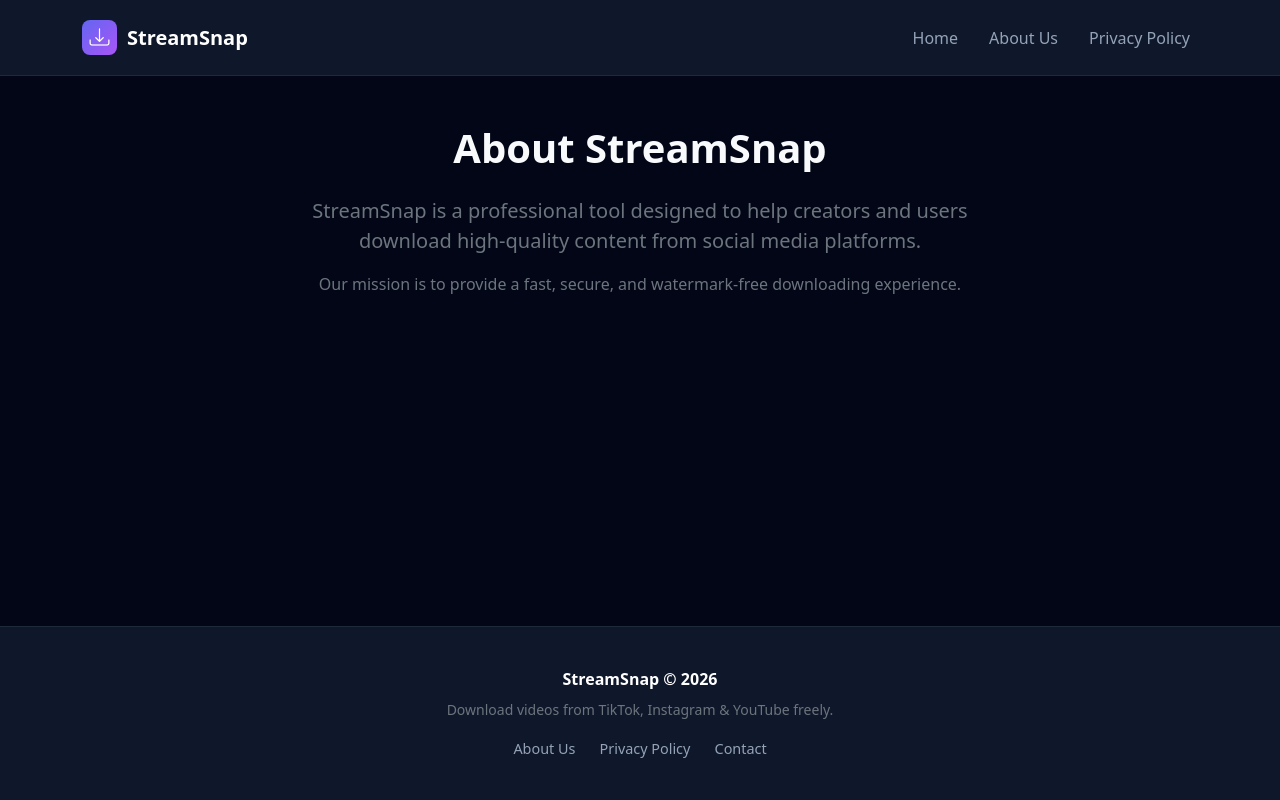
After one commit to Arslan2116/streamsnap-backend, a Flask app: template templates/about.html in a window 1280 px wide. The commit adds this page. Run offline with Flask 3, Linux system fonts and the light colour scheme; the template is opened without the code that fills it, so the values that code supplies are empty; some libraries are stand-ins or nearby versions.

Commit message:
Added Header Footer and Pages

```diff
--- /dev/null
+++ b/templates/about.html
@@ -0,0 +1,13 @@
+{% extends "layout.html" %}
+
+{% block content %}
+<div class="container py-5 text-center">
+    <h1 class="fw-bold mb-4">About StreamSnap</h1>
+    <div class="row justify-content-center">
+        <div class="col-md-8 text-secondary">
+            <p class="lead">StreamSnap is a professional tool designed to help creators and users download high-quality content from social media platforms.</p>
+            <p>Our mission is to provide a fast, secure, and watermark-free downloading experience.</p>
+        </div>
+    </div>
+</div>
+{% endblock %}
--- /dev/null
+++ b/templates/layout.html
@@ -0,0 +1,68 @@
+<!DOCTYPE html>
+<html lang="en">
+<head>
+    <meta charset="UTF-8">
+    <meta name="viewport" content="width=device-width, initial-scale=1.0">
+    <title>StreamSnap - Social Media Downloader</title>
+
+    <link href="https://cdn.jsdelivr.net/npm/bootstrap@5.3.0/dist/css/bootstrap.min.css" rel="stylesheet">
+    <link rel="stylesheet" href="https://cdn.jsdelivr.net/npm/bootstrap-icons@1.11.0/font/bootstrap-icons.css">
+
+    <style>
+        /* Global Theme */
+        body { background-color: #020617; color: #f8fafc; display: flex; flex-direction: column; min-height: 100vh; }
+
+        /* Navbar (Header) */
+        .navbar { background-color: #0f172a; border-bottom: 1px solid #1e293b; padding: 15px 0; }
+        .navbar-brand { font-weight: 700; color: white !important; display: flex; align-items: center; gap: 10px; }
+        .logo-box { background: linear-gradient(135deg, #6366f1 0%, #a855f7 100%); width: 35px; height: 35px; border-radius: 8px; display: flex; align-items: center; justify-content: center; }
+        .nav-link { color: #94a3b8 !important; font-weight: 500; margin-left: 15px; }
+        .nav-link:hover { color: white !important; }
+
+        /* Main Content Area */
+        main { flex: 1; }
+
+        /* Footer */
+        footer { background-color: #0f172a; border-top: 1px solid #1e293b; padding: 40px 0; margin-top: auto; }
+        .footer-link { color: #94a3b8; text-decoration: none; margin: 0 10px; font-size: 0.9rem; }
+        .footer-link:hover { color: #a855f7; }
+    </style>
+</head>
+<body>
+
+    <nav class="navbar navbar-expand-lg">
+        <div class="container">
+            <a class="navbar-brand" href="/">
+                <div class="logo-box"><i class="bi bi-download"></i></div>
+                StreamSnap
+            </a>
+            <button class="navbar-toggler navbar-dark" type="button" data-bs-toggle="collapse" data-bs-target="#navbarNav">
+                <span class="navbar-toggler-icon"></span>
+            </button>
+            <div class="collapse navbar-collapse justify-content-end" id="navbarNav">
+                <ul class="navbar-nav">
+                    <li class="nav-item"><a class="nav-link" href="/">Home</a></li>
+                    <li class="nav-item"><a class="nav-link" href="/about">About Us</a></li>
+                    <li class="nav-item"><a class="nav-link" href="/privacy">Privacy Policy</a></li>
+                </ul>
+            </div>
+        </div>
+    </nav>
+    <main>
+        {% block content %}{% endblock %}
+    </main>
+
+    <footer>
+        <div class="container text-center">
+            <p class="mb-2 text-white fw-bold">StreamSnap &copy; 2026</p>
+            <p class="text-secondary small mb-3">Download videos from TikTok, Instagram & YouTube freely.</p>
+            <div>
+                <a href="/about" class="footer-link">About Us</a>
+                <a href="/privacy" class="footer-link">Privacy Policy</a>
+                <a href="#" class="footer-link">Contact</a>
+            </div>
+        </div>
+    </footer>
+    <script src="https://cdn.jsdelivr.net/npm/bootstrap@5.3.0/dist/js/bootstrap.bundle.min.js"></script>
+</body>
+</html>
```
Also changed, not shown: templates/index.html (+23 -85 lines), templates/privacy.html (added).
